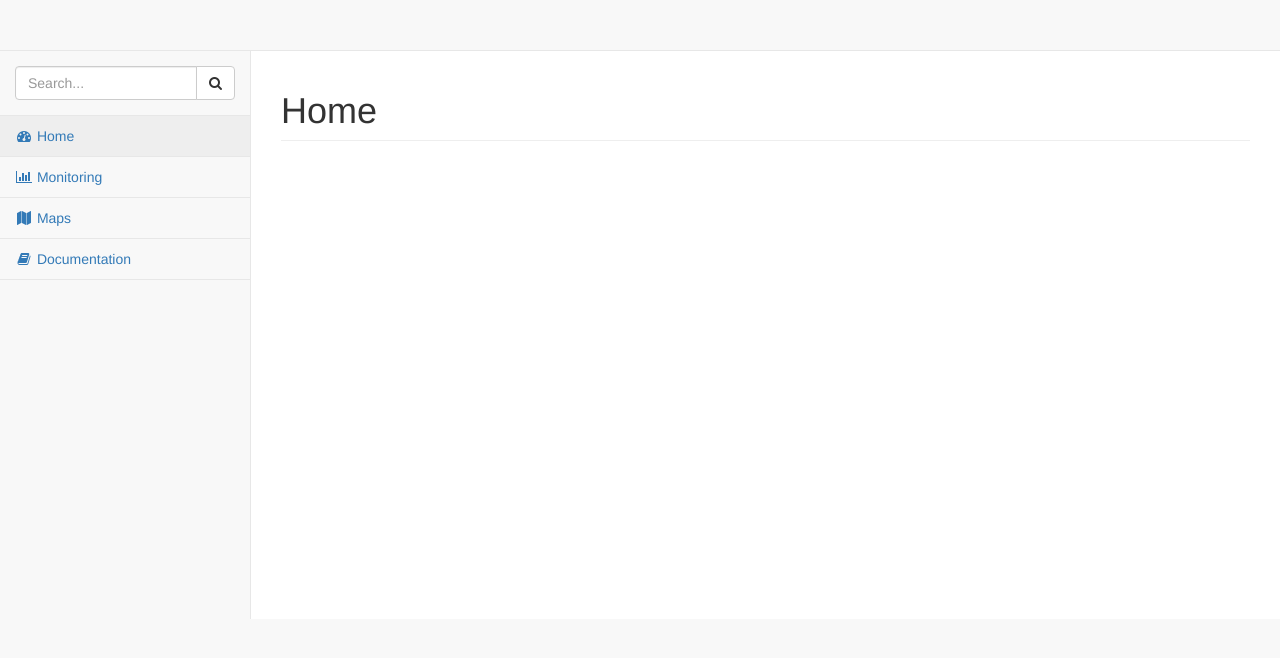
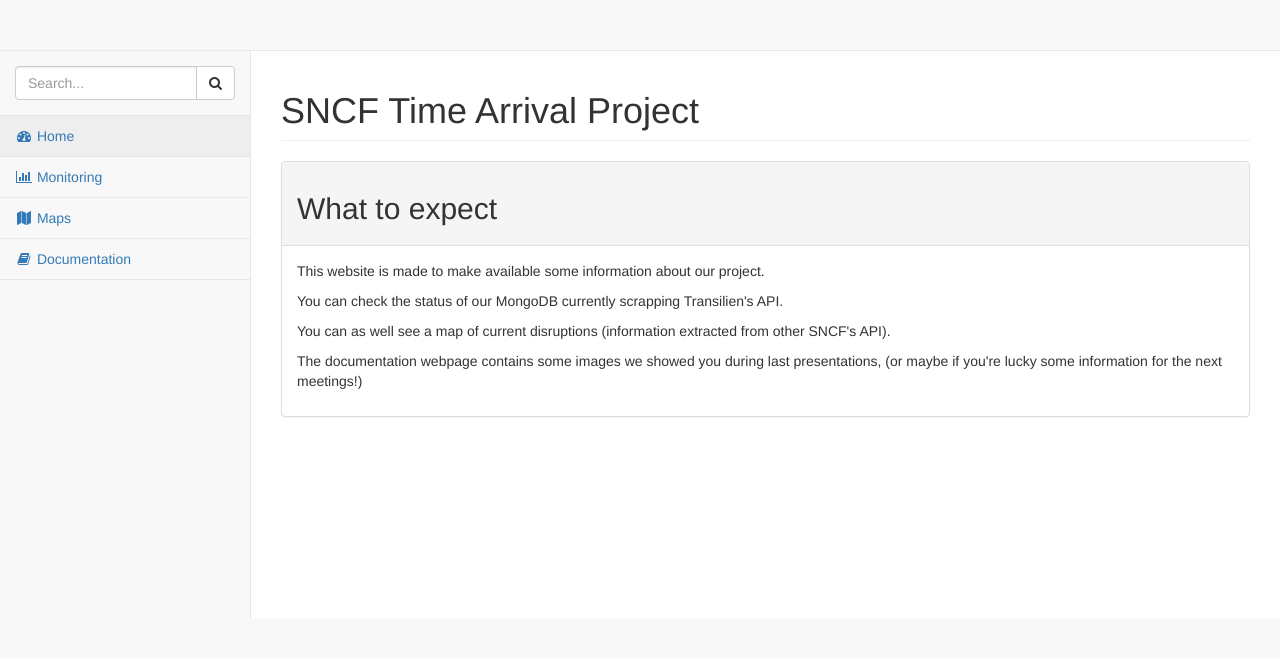
Before and after one commit to leonardbinet/SNCF_project_website, a Django app: page / in a window 1280 px wide. Shown: the top 658 px of the page. Run offline with Django 3.2, Linux system fonts and the light colour scheme; some libraries are stand-ins or nearby versions.

Commit message:
Changed home page

```diff
--- a/sncfweb/templates/index.html
+++ b/sncfweb/templates/index.html
@@ -14,7 +14,30 @@
 <div id="page-wrapper">
     <div class="row">
         <div class="col-lg-12">
-            <h1 class="page-header">Home</h1>
+            <h1 class="page-header">SNCF Time Arrival Project</h1>
+            <div class="panel panel-default">
+                <div class="panel-heading">
+                    <h2>What to expect</h2>
+                </div>
+                <!-- /.panel-heading -->
+                <div class="panel-body">
+                    <p>
+                        This website is made to make available some information about our project.
+                    </p>
+                    <p>
+                        You can check the status of our MongoDB currently scrapping Transilien's API.
+                    </p>
+                    <p>
+                        You can as well see a map of current disruptions (information extracted from other SNCF's API).
+                    </p>
+                    <p>
+                        The documentation webpage contains some images we showed you during last presentations, (or maybe if you're lucky some information for the next meetings!)
+                    </p>
+                </div>
+
+                <!-- /.panel-body -->
+            </div>
+
         </div>
         <!-- /.col-lg-12 -->
     </div>
```
